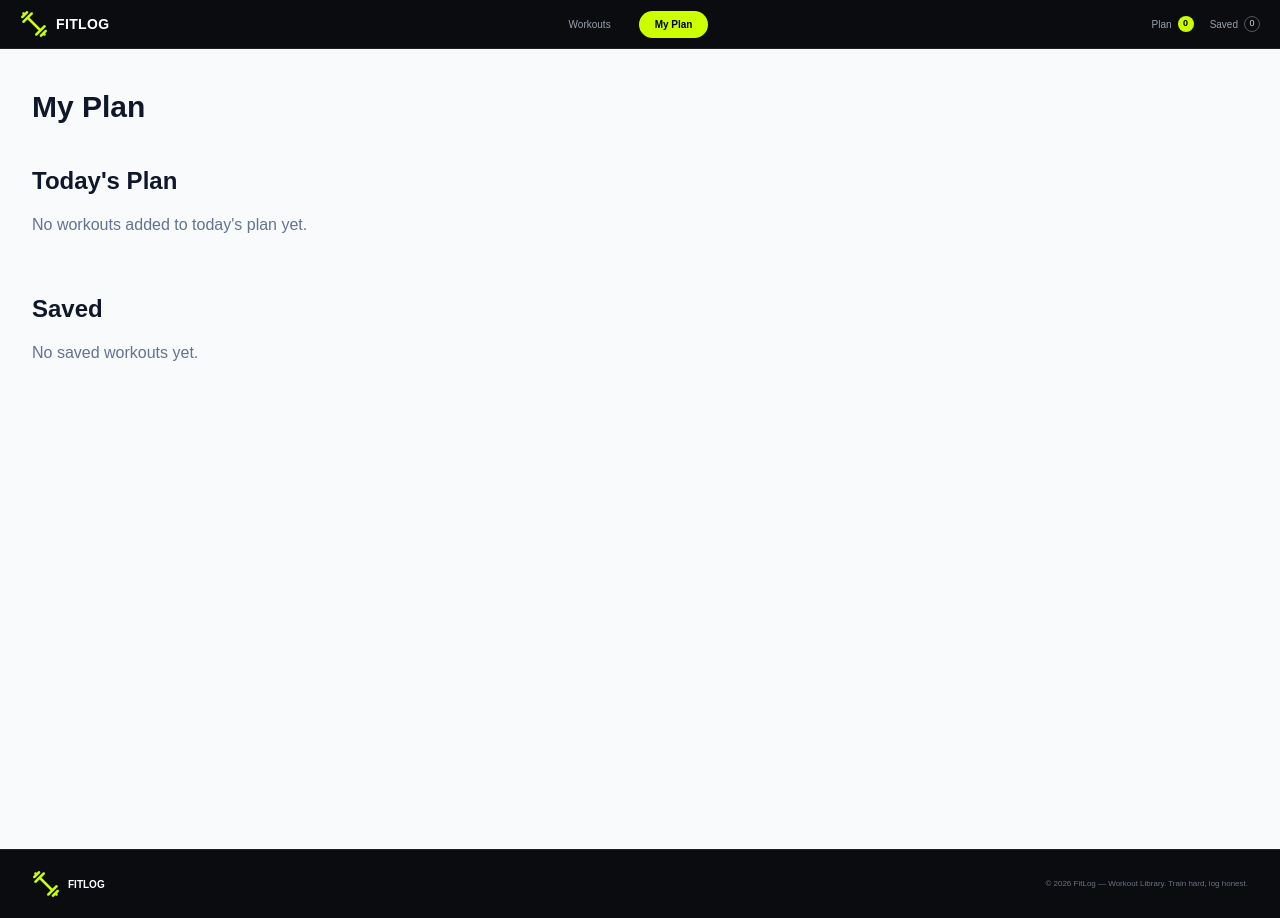
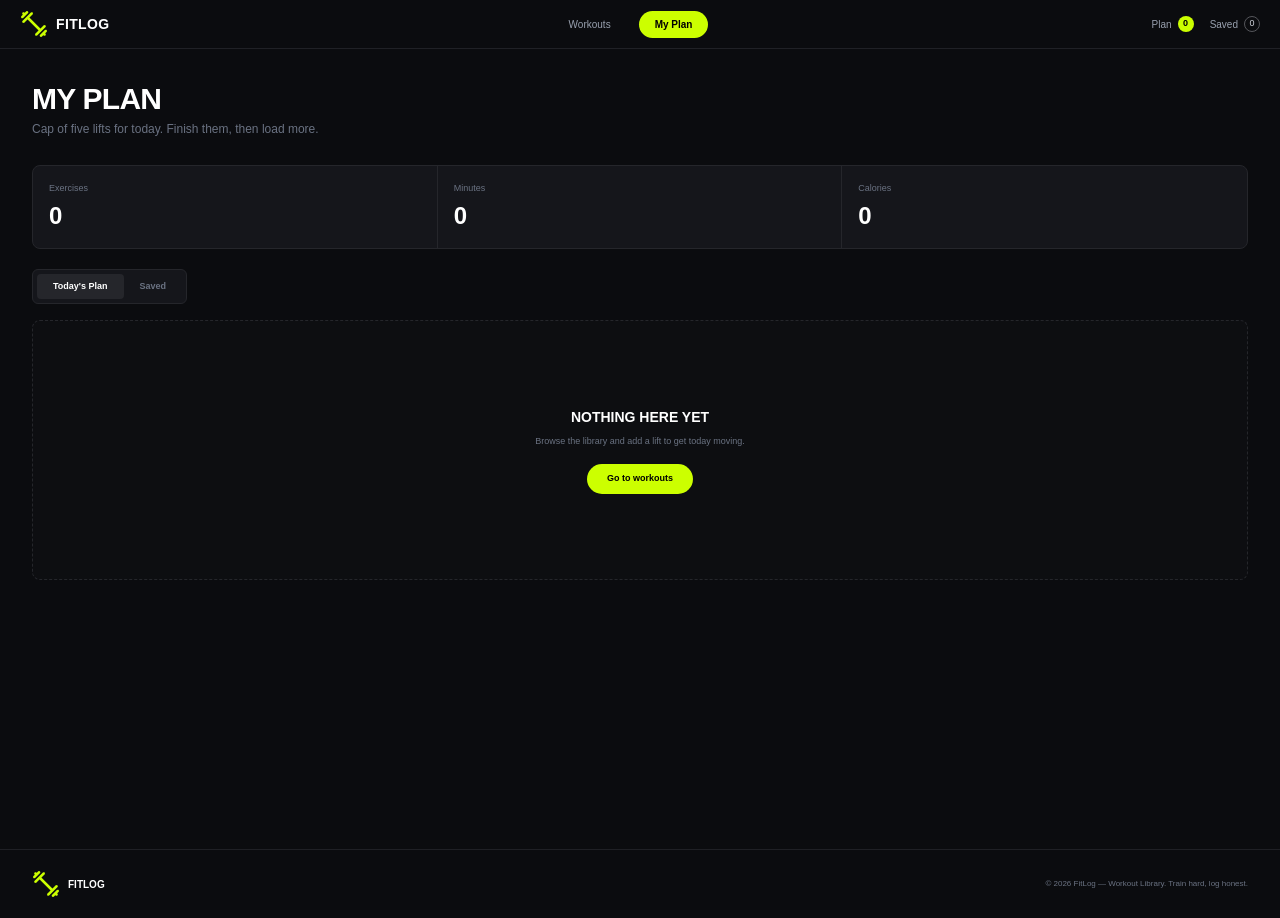
Before and after one commit to nafisaalicodes/FitLog-Project-Next.js-, a Next.js app: page /my-plan in a window 1280 px wide. Built offline with nearby package versions, Linux system fonts and the light colour scheme.

Commit message:
added myPlan page

```diff
--- a/src/app/my-plan/page.tsx
+++ b/src/app/my-plan/page.tsx
@@ -2,6 +2,7 @@
 
 import Link from "next/link";
 import Image from "next/image";
+import { useEffect, useState } from "react";
 
 import { usePlan } from "@/context/PlanContext";
 
@@ -9,36 +10,169 @@ export default function MyPlanPage() {
   const {
   todayPlan,
   savedWorkouts,
+  loading,
   removeFromTodayPlan,
   removeFromSaved,
 } = usePlan();
 
+  const [activeTab, setActiveTab] = useState<"plan" | "saved">("plan");
+  const [completedWorkouts, setCompletedWorkouts] = useState<number[]>([]);
+
+
+
+  // Current list
+  const currentWorkouts =
+    activeTab === "plan" ? todayPlan : savedWorkouts;
+
+  // Metrics
+  const totalMinutes = todayPlan.reduce(
+    (total, workout) => total + workout.duration,
+    0
+  );
+
+  const totalCalories = todayPlan.reduce(
+    (total, workout) => total + workout.caloriesBurned,
+    0
+  );
+
+  // Mark as Done
+  const handleMarkAsDone = (id: number) => {
+    setCompletedWorkouts((prev) =>
+      prev.includes(id)
+        ? prev.filter((workoutId) => workoutId !== id)
+        : [...prev, id]
+    );
+  };
+
   return (
-    <section className="min-h-screen bg-slate-50 py-10">
-      <div className="mx-auto max-w-7xl px-4 sm:px-6 lg:px-8">
+    <main className="min-h-screen bg-[#0b0c0f] px-4 py-8 text-white sm:px-6 lg:px-8">
+      <div className="mx-auto max-w-[1400px]">
 
-        <h1 className="text-3xl font-bold text-slate-900">
-          My Plan
+        {/* Header */}
+        <div className="mb-7">
+          <h1 className="text-2xl font-black uppercase tracking-tight sm:text-3xl">
+            MY PLAN
           </h1>
 
-        {/* Today's Plan */}
-        <div className="mt-10">
-          <h2 className="text-2xl font-bold text-slate-900">
+          <p className="mt-1 text-xs text-gray-500">
+            Cap of five lifts for today. Finish them, then load more.
+          </p>
+        </div>
+
+        {/* Metrics Summary */}
+        <div className="mb-5 grid grid-cols-1 overflow-hidden rounded-lg border border-[#25262b] bg-[#15161b] sm:grid-cols-3">
+
+          {/* Exercises */}
+          <div className="border-b border-[#25262b] p-4 sm:border-b-0 sm:border-r">
+            <p className="text-[9px] text-gray-500">
+              Exercises
+            </p>
+
+            <p className="mt-1 text-2xl font-black">
+              {todayPlan.length}
+            </p>
+          </div>
+
+          {/* Minutes */}
+          <div className="border-b border-[#25262b] p-4 sm:border-b-0 sm:border-r">
+            <p className="text-[9px] text-gray-500">
+              Minutes
+            </p>
+
+            <p className="mt-1 text-2xl font-black">
+              {totalMinutes}
+            </p>
+          </div>
+
+          {/* Calories */}
+          <div className="p-4">
+            <p className="text-[9px] text-gray-500">
+              Calories
+            </p>
+
+            <p className="mt-1 text-2xl font-black">
+              {totalCalories}
+            </p>
+          </div>
+        </div>
+
+        {/* Tabs */}
+        <div className="mb-4 flex w-fit rounded-md border border-[#25262b] bg-[#15161b] p-1">
+
+          <button
+            onClick={() => setActiveTab("plan")}
+            className={`rounded px-4 py-1.5 text-[9px] font-bold transition ${
+              activeTab === "plan"
+                ? "bg-[#25262b] text-white"
+                : "text-gray-500 hover:text-white"
+            }`}
+          >
             Today&apos;s Plan
+          </button>
+
+          <button
+            onClick={() => setActiveTab("saved")}
+            className={`rounded px-4 py-1.5 text-[9px] font-bold transition ${
+              activeTab === "saved"
+                ? "bg-[#25262b] text-white"
+                : "text-gray-500 hover:text-white"
+            }`}
+          >
+            Saved
+          </button>
+
+        </div>
+
+        {/* Loading */}
+        {loading ? (
+          <div className="flex min-h-[260px] items-center justify-center rounded-lg border border-[#25262b] bg-[#0d0e11]">
+            <p className="text-xs text-gray-500">
+              Loading workouts…
+            </p>
+          </div>
+        ) : currentWorkouts.length === 0 ? (
+
+          /* Empty State */
+          <div className="flex min-h-[260px] flex-col items-center justify-center rounded-lg border border-dashed border-[#25262b] bg-[#0d0e11] px-4 text-center">
+
+            <h2 className="text-sm font-black uppercase">
+              NOTHING HERE YET
             </h2>
 
-          {todayPlan.length === 0 ? (
-            <p className="mt-4 text-slate-500">
-              No workouts added to today&apos;s plan yet.
+            <p className="mt-2 text-[9px] text-gray-500">
+              Browse the library and add a lift to get today moving.
             </p>
+
+            <Link
+              href="/"
+              className="mt-4 rounded-full bg-[#ccff00] px-5 py-2 text-[9px] font-bold text-black transition hover:bg-[#b8e600]"
+            >
+              Go to workouts
+            </Link>
+
+          </div>
         ) : (
-            <div className="mt-5 grid gap-6 sm:grid-cols-2 lg:grid-cols-3">
-              {todayPlan.map((workout) => (
+
+          /* Workout List */
+          <div className="space-y-3">
+
+            {currentWorkouts.map((workout) => {
+              const isCompleted = completedWorkouts.includes(workout.id);
+
+              return (
                 <div
                   key={workout.id}
-                  className="overflow-hidden rounded-2xl bg-white shadow-sm"
+                  className={`overflow-hidden rounded-lg border bg-[#15161b] transition ${
+                    isCompleted
+                      ? "border-[#ccff00]/40 opacity-70"
+                      : "border-[#25262b]"
+                  }`}
                 >
-                  <div className="relative h-48">
+
+                  <div className="flex flex-col sm:flex-row">
+
+                    {/* Thumbnail */}
+                    <div className="relative h-48 w-full shrink-0 sm:h-auto sm:w-52">
                       <Image
                         src={workout.image}
                         alt={workout.name}
@@ -47,95 +181,85 @@ export default function MyPlanPage() {
                       />
                     </div>
 
-                  <div className="p-5">
-                    <h3 className="font-bold text-slate-900">
+                    {/* Content */}
+                    <div className="flex flex-1 flex-col justify-between p-4">
+
+                      <div>
+                        <div className="flex items-start justify-between gap-3">
+
+                          <div>
+                            <h3 className="text-sm font-black uppercase">
                               {workout.name}
                             </h3>
 
-                    <p className="mt-2 text-sm text-slate-500">
-                      {workout.description}
+                            <p className="mt-1 text-[10px] text-gray-500">
+                              {workout.equipment}
                             </p>
+                          </div>
 
-                    <div className="mt-4 flex gap-2">
+
+                        </div>
+
+                        {/* Stats */}
+                        <div className="mt-4 flex flex-wrap items-center gap-4 text-[9px] text-gray-500">
+
+                          <span>
+                            ◷ {workout.duration} min
+                          </span>
+
+                          <span>
+                            🔥 {workout.caloriesBurned} kcal
+                          </span>
+
+                          <span>
+                            ★ {workout.rating}
+                          </span>
+
+                        </div>
+                      </div>
+
+                      {/* Actions */}
+                      <div className="mt-5 flex items-center justify-end gap-2">
+
                         <Link
                           href={`/workout/${workout.id}`}
-                        className="flex-1 rounded-lg bg-slate-900 px-4 py-2 text-center text-sm font-semibold text-white"
+                          className="rounded-md bg-[#25262b] px-4 py-2 text-[9px] font-bold text-white transition hover:bg-[#303138]"
                         >
                           View Details
                         </Link>
-
+                       {activeTab === "plan" && (
+                       <button
+                       onClick={() => handleMarkAsDone(workout.id)}
+                       className="rounded-md bg-[#ccff00] px-4 py-2 text-[9px] font-bold text-black transition hover:bg-[#b8e600]"
+                       >
+                      {isCompleted ? "Done ✓" : "Mark as Done"}
+                       </button>
+                       )}
+                        {/* Remove */}
   <button
     onClick={() =>
-                          removeFromTodayPlan(workout.id)
+      activeTab === "plan"
+        ? removeFromTodayPlan(workout.id)
+        : removeFromSaved(workout.id)
     }
-                        className="rounded-lg border border-red-200 px-4 py-2 text-sm font-semibold text-red-500"
+    className="ml-1 flex items-center justify-center text-lg leading-none text-gray-500 transition hover:text-red-400"
+    aria-label={`Remove ${workout.name}`}
   >
-                        Remove
+    ×
   </button>
+
+                      </div>
+
                     </div>
                   </div>
                 </div>
-              ))}
+              );
+            })}
+
           </div>
         )}
-        </div>
-
-        {/* Saved */}
-        <div className="mt-14">
-          <h2 className="text-2xl font-bold text-slate-900">
-            Saved
-          </h2>
-
-          {savedWorkouts.length === 0 ? (
-            <p className="mt-4 text-slate-500">
-              No saved workouts yet.
-            </p>
-          ) : (
-            <div className="mt-5 grid gap-6 sm:grid-cols-2 lg:grid-cols-3">
-              {savedWorkouts.map((workout) => (
-                <div
-                  key={workout.id}
-                  className="overflow-hidden rounded-2xl bg-white shadow-sm"
-                >
-                  <div className="relative h-48">
-                    <Image
-                      src={workout.image}
-                      alt={workout.name}
-                      fill
-                      className="object-cover"
-                    />
-                  </div>
-
-                  <div className="p-5">
-                    <h3 className="font-bold text-slate-900">
-                      {workout.name}
-                    </h3>
-
-                    <div className="mt-4 flex gap-2">
-                      <Link
-                        href={`/workout/${workout.id}`}
-                        className="flex-1 rounded-lg bg-slate-900 px-4 py-2 text-center text-sm font-semibold text-white"
-                      >
-                        View Details
-                      </Link>
-
-                      <button
-                        onClick={() =>
-                          removeFromSaved(workout.id)
-                        }
-                        className="rounded-lg border border-red-200 px-4 py-2 text-sm font-semibold text-red-500"
-                      >
-                        Remove
-                      </button>
-                    </div>
-                  </div>
-                </div>
-              ))}
-            </div>
-          )}
-        </div>
 
       </div>
-    </section>
+    </main>
   );
 }
--- a/src/app/page.tsx
+++ b/src/app/page.tsx
@@ -2,7 +2,7 @@ import Link from "next/link";
 import Image from "next/image";
 import WorkoutCard from "@/components/WorkoutCard";
 import type { Workout } from "@/Types/Workout";
-import Footer from "@/components/Footer";
+
 
 export default async function Home() {
   const response = await fetch(
@@ -93,7 +93,7 @@ export default async function Home() {
 
   </div>
 </section>
-   <Footer />
+
 
     </main>
   );
--- a/src/components/WorkoutActions.tsx
+++ b/src/components/WorkoutActions.tsx
@@ -2,7 +2,6 @@
 
 import { Workout } from "@/Types/Workout";
 import { usePlan } from "@/context/PlanContext";
-import { toast } from "react-toastify";
 
 interface WorkoutActionsProps {
   workout: Workout;
@@ -15,14 +14,10 @@ export default function WorkoutActions({
 
   const handleAddToPlan = () => {
     addToTodayPlan(workout);
-
-    toast.success("Added to today's plan");
   };
 
   const handleSave = () => {
     saveForLater(workout);
-
-    toast.success("Saved for later");
   };
 
   return (
--- a/src/context/PlanContext.tsx
+++ b/src/context/PlanContext.tsx
@@ -1,4 +1,3 @@
-
 "use client";
 
 import {
@@ -6,24 +5,25 @@ import {
   useContext,
   useEffect,
   useState,
-  ReactNode,
+  type ReactNode,
 } from "react";
+
 import { toast } from "react-toastify";
-
-import  { Workout } from "@/Types/Workout";
+import type { Workout } from "@/Types/Workout";
 
 interface PlanContextType {
   todayPlan: Workout[];
   savedWorkouts: Workout[];
-
+  loading: boolean;
   addToTodayPlan: (workout: Workout) => void;
   saveForLater: (workout: Workout) => void;
-
   removeFromTodayPlan: (id: number) => void;
   removeFromSaved: (id: number) => void;
 }
 
-const PlanContext = createContext<PlanContextType | undefined>(undefined);
+const PlanContext = createContext<PlanContextType | undefined>(
+  undefined
+);
 
 export function PlanProvider({
   children,
@@ -31,75 +31,103 @@ export function PlanProvider({
   children: ReactNode;
 }) {
   const [todayPlan, setTodayPlan] = useState<Workout[]>(() => {
-  if (typeof window === "undefined") return [];
+  if (typeof window === "undefined") {
+    return [];
+  }
 
   const savedPlan = localStorage.getItem("fitlog-today-plan");
+
   return savedPlan ? JSON.parse(savedPlan) : [];
 });
 
 const [savedWorkouts, setSavedWorkouts] = useState<Workout[]>(() => {
-  if (typeof window === "undefined") return [];
+  if (typeof window === "undefined") {
+    return [];
+  }
 
   const savedLater = localStorage.getItem("fitlog-saved");
+
   return savedLater ? JSON.parse(savedLater) : [];
 });
 
+const [loading] = useState(false);
+  // Save today's plan
   useEffect(() => {
+    if (!loading) {
       localStorage.setItem(
         "fitlog-today-plan",
         JSON.stringify(todayPlan)
       );
-  }, [todayPlan]);
+    }
+  }, [todayPlan, loading]);
 
+  // Save saved workouts
   useEffect(() => {
+    if (!loading) {
       localStorage.setItem(
         "fitlog-saved",
         JSON.stringify(savedWorkouts)
       );
-  }, [savedWorkouts]);
+    }
+  }, [savedWorkouts, loading]);
 
+  // Add workout to today's plan
   const addToTodayPlan = (workout: Workout) => {
-  setTodayPlan((current) => {
-    const alreadyExists = current.some(
+    if (todayPlan.length >= 5) {
+      toast.info("You can only add five workouts to today's plan.");
+      return;
+    }
+
+    const alreadyExists = todayPlan.some(
       (item) => item.id === workout.id
     );
 
     if (alreadyExists) {
       toast.info("Already added to today's plan.");
-      return current;
+      return;
     }
 
+    const updatedPlan = [...todayPlan, workout];
+
+    setTodayPlan(updatedPlan);
+
     toast.success("Added to today's plan.");
-    return [...current, workout];
-  });
   };
 
+  // Save workout for later
   const saveForLater = (workout: Workout) => {
-  setSavedWorkouts((current) => {
-    const alreadyExists = current.some(
+    const alreadyExists = savedWorkouts.some(
       (item) => item.id === workout.id
     );
 
     if (alreadyExists) {
       toast.info("Already saved.");
-      return current;
+      return;
     }
 
+    const updatedSaved = [...savedWorkouts, workout];
+
+    setSavedWorkouts(updatedSaved);
+
     toast.success("Saved for later.");
-    return [...current, workout];
-  });
   };
 
+  // Remove from today's plan
   const removeFromTodayPlan = (id: number) => {
-    setTodayPlan((current) =>
-      current.filter((item) => item.id !== id)
+    setTodayPlan((currentPlan) =>
+      currentPlan.filter((item) => item.id !== id)
     );
+
+    toast.info("Removed from today's plan.");
   };
 
+  // Remove from saved
   const removeFromSaved = (id: number) => {
-    setSavedWorkouts((current) =>
-      current.filter((item) => item.id !== id)
+    setSavedWorkouts((currentSaved) =>
+      currentSaved.filter((item) => item.id !== id)
     );
+
+    toast.info("Removed from saved.");
   };
 
   return (
@@ -107,6 +135,7 @@ const saveForLater = (workout: Workout) => {
       value={{
         todayPlan,
         savedWorkouts,
+        loading,
         addToTodayPlan,
         saveForLater,
         removeFromTodayPlan,
```
Also changed, not shown: src/components/Navbar.tsx (+4 -4 lines). Lines whose indentation alone changed are shown as unchanged.
